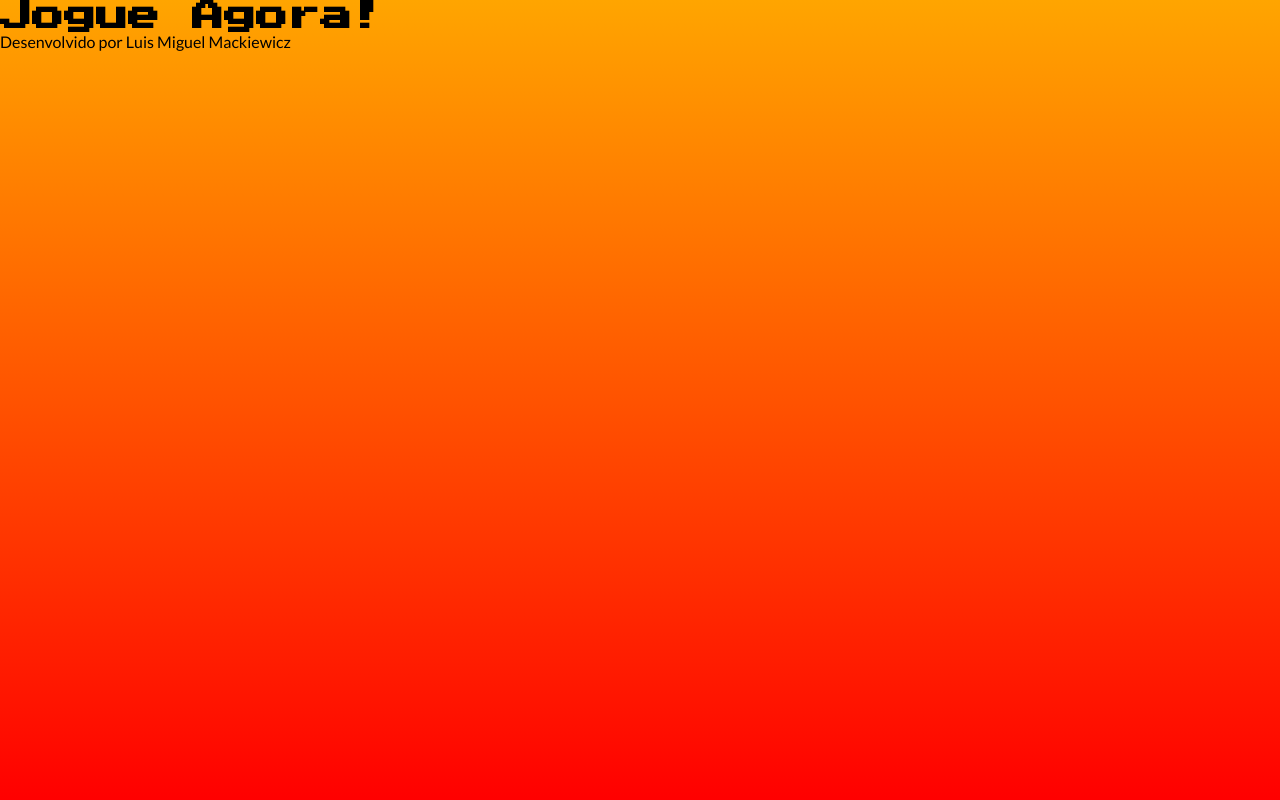
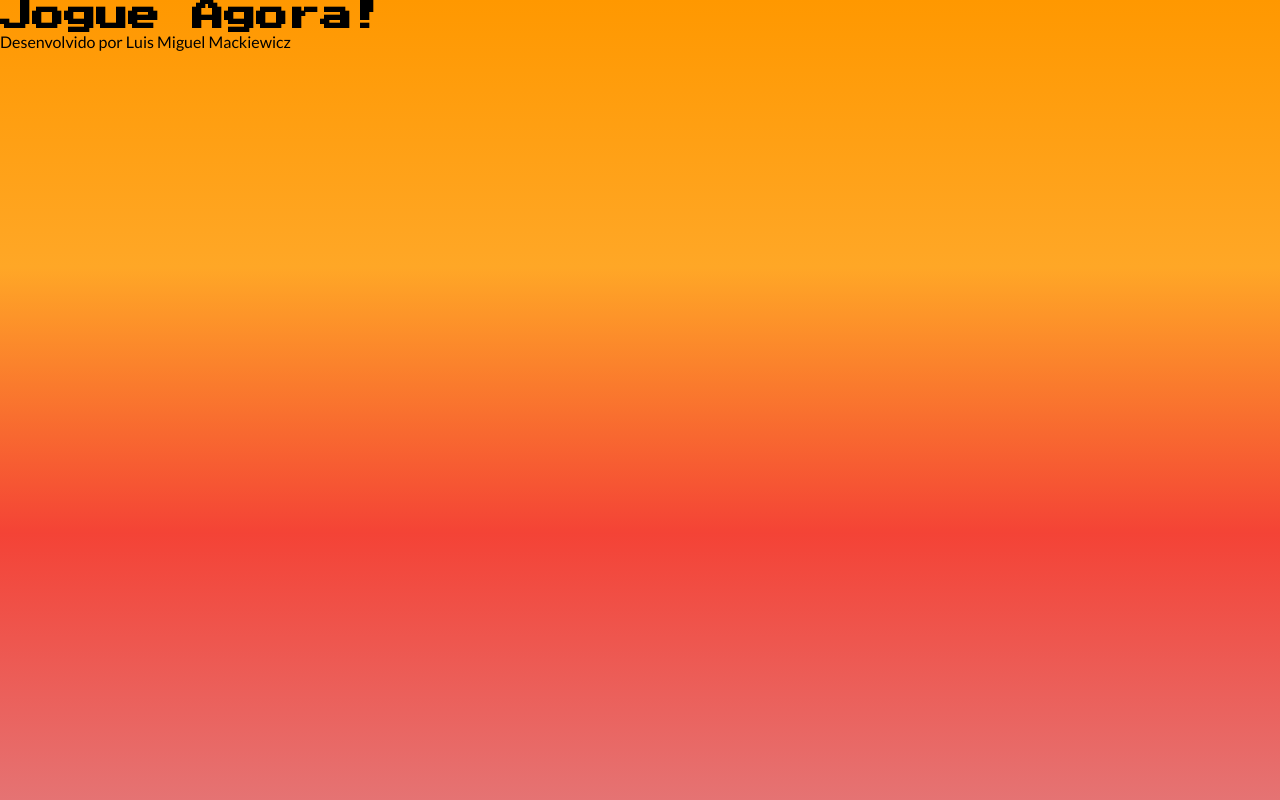
Before and after one commit to Luis-Mackiewicz/ArcadeHub, a PHP site: page /index.html in a window 1280 px wide. Run offline with PHP 8.4, Linux system fonts and the light colour scheme.

Commit message:
cores definitivas do site

```diff
--- a/css/styles.css
+++ b/css/styles.css
@@ -10,7 +10,7 @@
 /*Fontes de texto*/
 /*Tamanho*/
 Body {
-  background-image: linear-gradient(#FFA500, red);
+  background-image: linear-gradient(#FF9800, #FFA726, #F44336, #E57373);
   width: 100vw;
   height: 100vh;
 }
--- a/css/styles.scss
+++ b/css/styles.scss
@@ -9,17 +9,15 @@
 
 /*cores do site */
 
-$Primaria1: #FFA500;
-$Primaria2: #FFB84D;
-$Primaria3: #CC8400;
+$L1 : #FF9800;
+$L2 :  #FFA726;
+$V1 :   #F44336;
+$V2 :   #E57373;
+$C1 :   #424242;
+$C2 :   #616161;
+$B1 :   #FFFFFF;
+$B2 :   #F5F5F5;
 
-$Secundaria1: #9b59b6;
-$Secundaria2: #af7ac5;
-$Secundaria3: #884ea0;
-
-$Terciaria1: #8BC34A;
-$Terciaria2: #AED581;
-$Terciaria3: #689F38;
 
 
 
@@ -33,7 +31,7 @@ $fonte3: "Press Start 2P";
 $t1 : 18px;
 
 Body{
-    background-image: linear-gradient($Primaria1, red );
+    background-image: linear-gradient($L1,$L2, $V1, $V2 );
     width: 100vw;
     height: 100vh;
 }
```
Also changed, not shown: 1 other file.
